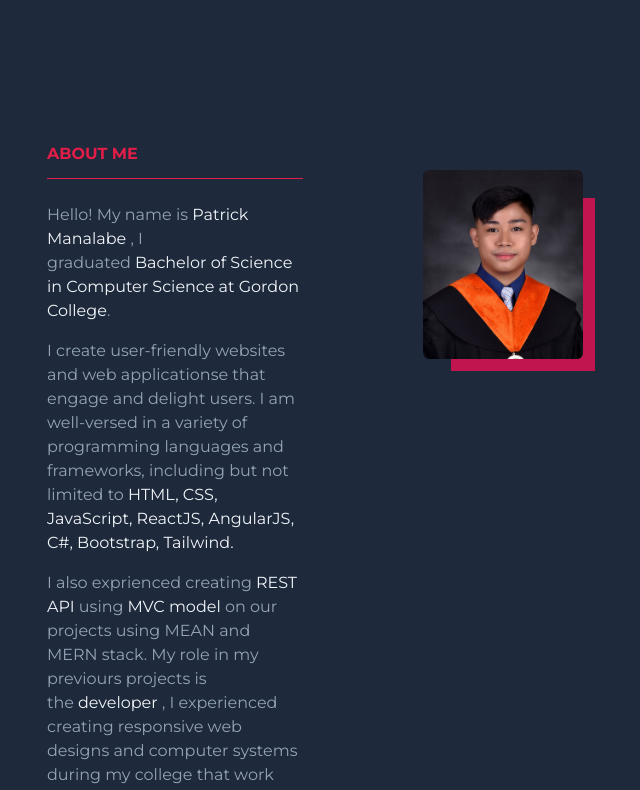
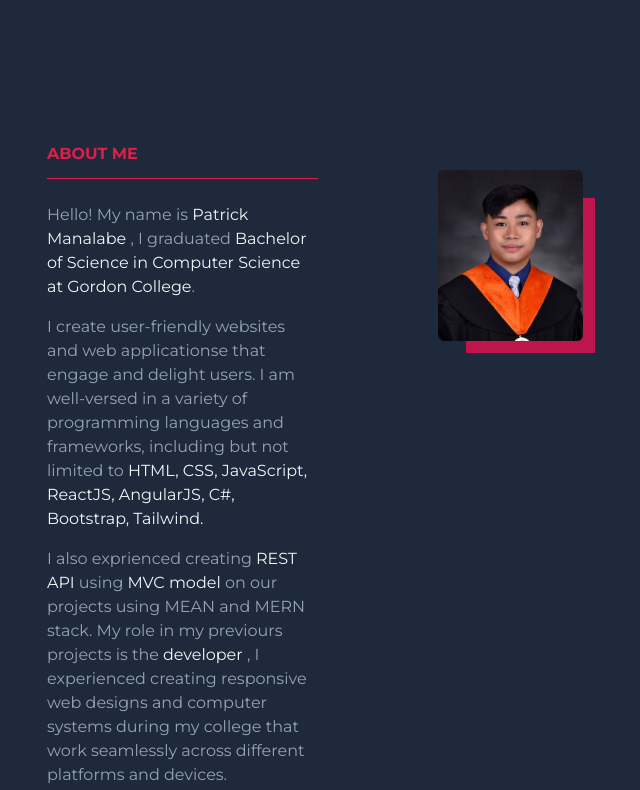
Before and after one commit to Manalabe-Patrick/patrick-manalabe-portfolio, a React (Create React App) app: page / in a window 1280 px wide. Shown: the part 740-1530 px from the top of the page, without its empty margins (305-945 px from the left). Built offline with nearby package versions, Linux system fonts and the light colour scheme.

Commit message:
about me animation added

```diff
--- a/src/App.css
+++ b/src/App.css
@@ -34,3 +34,15 @@ h1, ul, li, button, p{
     -webkit-box-shadow: -1px 2px 21px -2px rgba(255,50,112,0.75);
     -moz-box-shadow: -1px 2px 21px -2px rgba(255,50,112,0.75);
 }
+
+
+.fade-in {
+    opacity: 0;
+    transform: translateY(15%);
+    transition: opacity 0.5s ease-in-out, transform 0.5s ease-in-out;
+}
+
+.fade-in.visible {
+    opacity: 1;
+    transform: translateY(0%);
+}
--- a/src/App.js
+++ b/src/App.js
@@ -35,6 +35,7 @@ function App() {
     <div className="App">
       <div className="w-100 h-100 bg-slate-800">
         <Navbar />
+
         <AboutMe
           TogaPic={TogaPic}
           facebook={facebook}
@@ -42,7 +43,6 @@ function App() {
           insta={insta}
           github={github}
         />
-
         <section className="pt-25 pt-1/2 p-8 md:px-24 pt-60 xl:w-3/5 xl:m-auto lg:w-full">
           <h1 className="text-bmd py-3 text-rose-600 font-bold md:text-base">
             MY SKILLS
--- a/src/Components/AboutMe.jsx
+++ b/src/Components/AboutMe.jsx
@@ -1,13 +1,22 @@
 import React from "react";
+
+//utils
+import FadeInOnScroll from "../Utils/FadeInOnScroll";
+import TypingText from "../Utils/TypingText";
 
 const AboutMe = ({ facebook, link, insta, github, TogaPic }) => {
   return (
     <div>
       <section className="pt-30 pt-1/2 p-8 content md:px-24 xl:w-3/5 xl:m-auto">
+        <FadeInOnScroll>
           <p className="text-slate-400 text-sm">Hi, my name is</p>
-        <h1 className="text-3xl py-5 text-rose-600 font-bold md:text-4xl lg:text-6xl">
-          PATRICK MANALABE
-        </h1>
+
+          <TypingText
+            text="PATRICK MANALABE"
+            className={
+              "text-3xl py-5 text-rose-600 font-bold md:text-4xl lg:text-6xl"
+            }
+          />
           <p className="text-slate-300 pb-4 lg:text-3xl">
             I am a full-stack Web developer with a passion for coding and design
           </p>
@@ -19,9 +28,12 @@ const AboutMe = ({ facebook, link, insta, github, TogaPic }) => {
               CONTACT ME
             </button>
           </div>
+        </FadeInOnScroll>
       </section>
+
       <section className="pt-25 pt-1/2 p-8 md:px-24 pt-60 xl:w-3/5 xl:m-auto lg:w-full">
         <div className="lg:flex">
+          <FadeInOnScroll>
             <div className="lg:pr-20">
               <h1 className="text-bmd py-3 text-rose-600 font-bold md:text-base">
                 ABOUT ME
@@ -37,9 +49,10 @@ const AboutMe = ({ facebook, link, insta, github, TogaPic }) => {
                 .
               </p>
               <p className="text-slate-400 text-sm  py-2 md:text-base">
-              I create user-friendly websites and web applicationse that engage
-              and delight users. I am well-versed in a variety of programming
-              languages and frameworks, including but not limited to
+                I create user-friendly websites and web applicationse that
+                engage and delight users. I am well-versed in a variety of
+                programming languages and frameworks, including but not limited
+                to
                 <span className="text-slate-100 ml-1">
                   HTML, CSS, JavaScript, ReactJS, AngularJS, C#, Bootstrap,
                   Tailwind.
@@ -49,12 +62,12 @@ const AboutMe = ({ facebook, link, insta, github, TogaPic }) => {
                 I also exprienced creating
                 <span className="text-slate-100 ml-1">REST API</span> using
                 <span className="text-slate-100 ml-1">MVC model </span>
-              on our projects using MEAN and MERN stack. My role in my previours
-              projects is the
+                on our projects using MEAN and MERN stack. My role in my
+                previours projects is the
                 <span className="text-slate-100 ml-1">developer</span> , I
                 experienced creating responsive web designs and computer systems
-              during my college that work seamlessly across different platforms
-              and devices.
+                during my college that work seamlessly across different
+                platforms and devices.
               </p>
               <p className="text-slate-400 text-sm  py-1 md:text-base">
                 I am looking forward to working with others and use my skills in
@@ -67,10 +80,16 @@ const AboutMe = ({ facebook, link, insta, github, TogaPic }) => {
                 <img src={github} alt="github icon" className="w-7 py-5" />
               </div>
             </div>
-
+          </FadeInOnScroll>
+          <FadeInOnScroll>
             <div className="p-10">
-            <img src={TogaPic} className="toga-pic rounded-md" alt="toga pic" />
+              <img
+                src={TogaPic}
+                className="toga-pic rounded-md"
+                alt="toga pic"
+              />
             </div>
+          </FadeInOnScroll>
         </div>
       </section>
     </div>
--- /dev/null
+++ b/src/Utils/FadeInOnScroll.jsx
@@ -0,0 +1,27 @@
+import React, { useState, useEffect } from "react";
+
+const FadeInOnScroll = ({ children }) => {
+  const [isVisible, setVisible] = useState(false);
+  const domRef = React.useRef();
+
+  useEffect(() => {
+    const observer = new IntersectionObserver((entries) => {
+      entries.forEach((entry) => {
+        if (entry.isIntersecting) {
+          setVisible(true);
+          observer.disconnect();
+        }
+      });
+    });
+    observer.observe(domRef.current);
+    return () => observer.disconnect();
+  }, []);
+
+  return (
+    <div ref={domRef} className={`fade-in ${isVisible ? "visible" : ""}`}>
+      {children}
+    </div>
+  );
+};
+
+export default FadeInOnScroll;
--- /dev/null
+++ b/src/Utils/TypingText.jsx
@@ -0,0 +1,23 @@
+import React, { useState, useEffect } from "react";
+
+const TypingText = ({ text, className }) => {
+  const [displayText, setDisplayText] = useState("");
+  const [currentIndex, setCurrentIndex] = useState(0);
+
+  useEffect(() => {
+    const typingInterval = setInterval(() => {
+      setDisplayText((prevText) => prevText + text[currentIndex]);
+      setCurrentIndex((prevIndex) => prevIndex + 1);
+    }, 100);
+
+    if (currentIndex === text.length) {
+      clearInterval(typingInterval);
+    }
+
+    return () => clearInterval(typingInterval);
+  }, [currentIndex, text]);
+
+  return <h1 className={className}>{displayText}</h1>;
+};
+
+export default TypingText;
```
Lines whose indentation alone changed are shown as unchanged.
